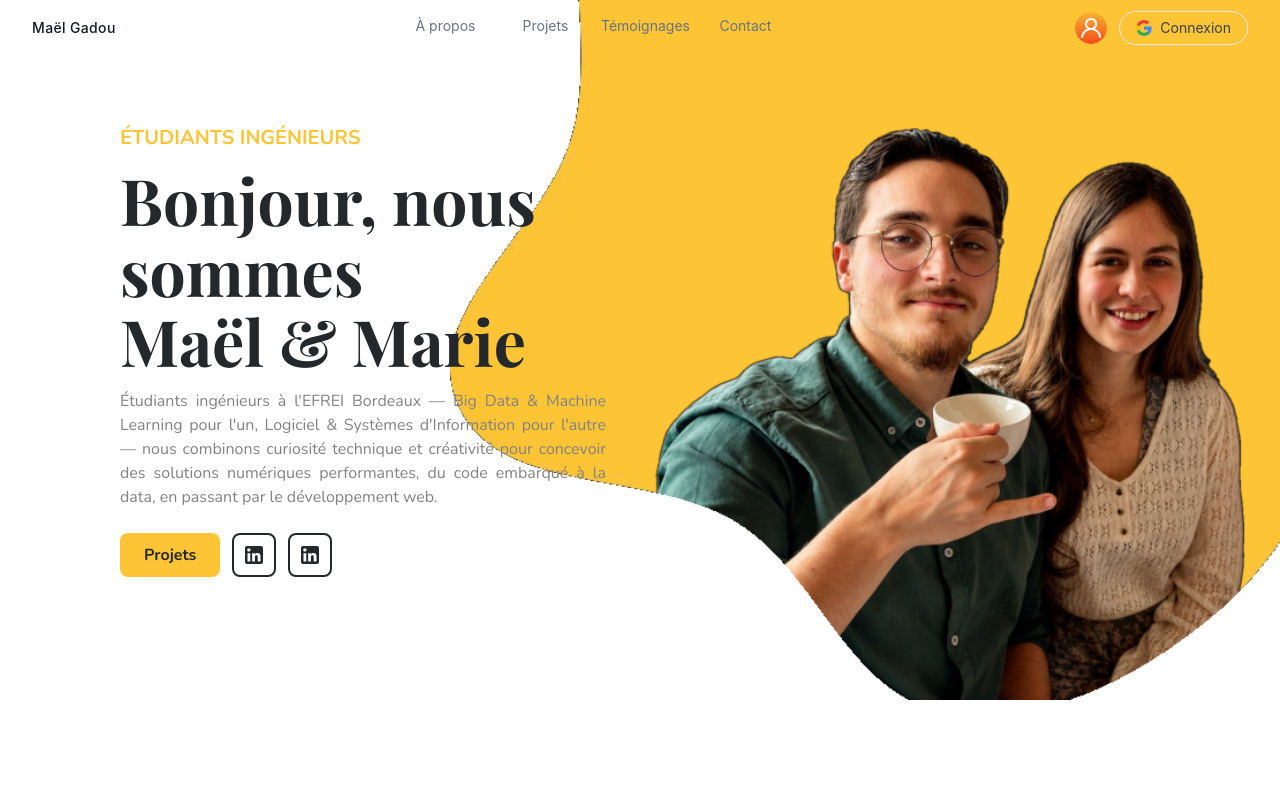
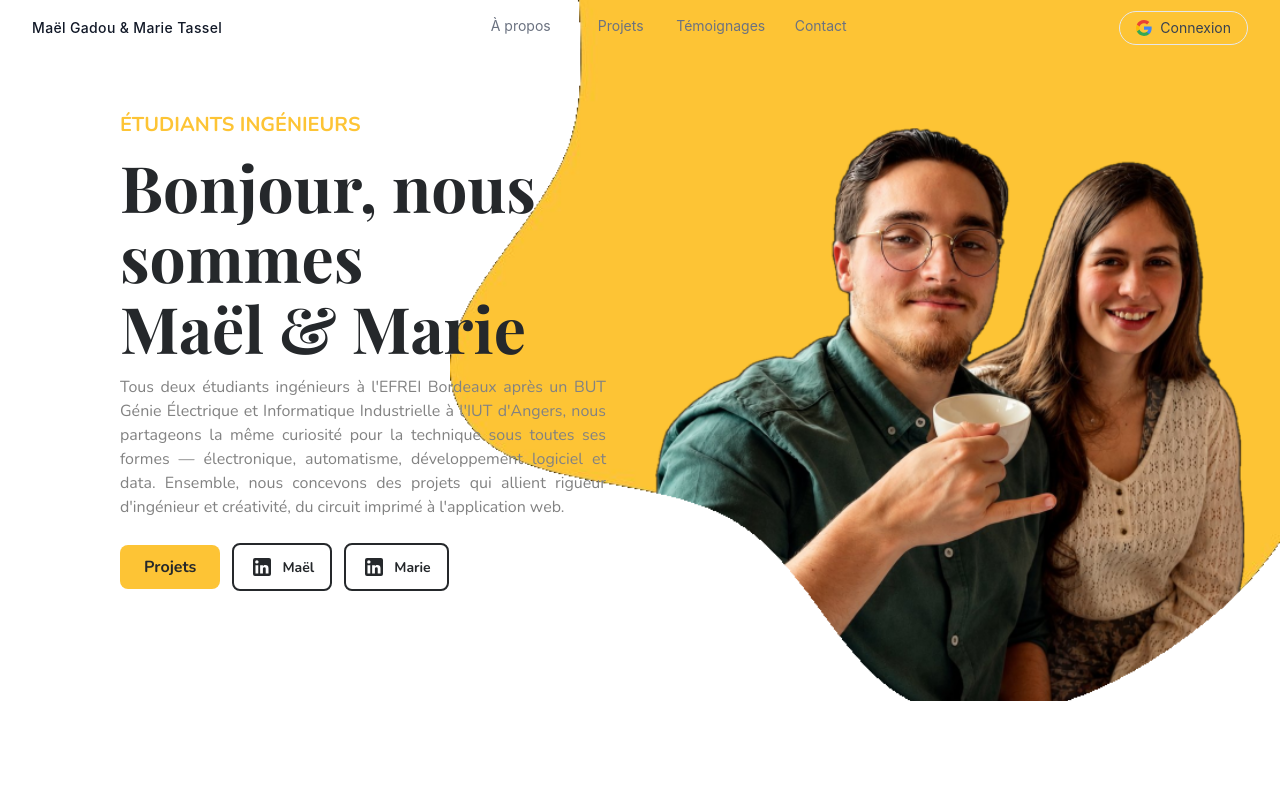
Before and after one commit to Lesgad/Portefolio, a React (Vite) app: page / in a window 1280 px wide. Shown: the top 800 px of the page. Built offline with nearby package versions, Linux system fonts and the light colour scheme; no server answers; the database is empty.

Commit message:
mise à jour 2

```diff
--- a/src/components/About.tsx
+++ b/src/components/About.tsx
@@ -119,7 +119,7 @@ export default function About() {
             photoSrc={photo}
             name="Maël Gadou"
             role="Ingénieur Big Data & Machine Learning"
-            bio="Étudiant en Ingénieur Big Data & Machine Learning à l'EFREI Bordeaux après un BUT Génie Électrique et Informatique Industrielle à l'IUT d'Angers, je me passionne pour la robotique, l'automatisme et l'intelligence artificielle. Curieux, rigoureux et toujours en quête d'apprentissage, je transforme chaque défi technique en opportunité de progresser."
+            bio="Passionné de robotique et d'automatisme depuis mon BUT Génie Électrique et Informatique Industrielle à l'IUT d'Angers, j'ai rejoint l'EFREI Bordeaux pour me spécialiser en Big Data & Machine Learning. Entre programmation, électronique et cybersécurité, j'aime comprendre comment les systèmes fonctionnent pour mieux les améliorer. En dehors des écrans, on me retrouve aux arts martiaux, au tir sportif ou à bricoler dans mon coin."
             cv="/cv.pdf"
             initials="MG"
           />
@@ -127,7 +127,7 @@ export default function About() {
             photoSrc={photo2}
             name="Marie Tassel"
             role="Ingénieure Logiciel & Systèmes d'Information"
-            bio="Étudiante en Cycle Ingénieur Logiciel et Système d'Information à l'EFREI Bordeaux après un BUT Génie Électrique et Informatique Industrielle, parcours Électronique et Systèmes Embarqués, à l'IUT d'Angers. Curieuse de comprendre le monde qui m'entoure, j'aime concevoir, programmer et tester, avec autonomie et esprit d'équipe."
+            bio="Curieuse de comprendre le monde qui m'entoure, j'ai suivi un BUT Génie Électrique et Informatique Industrielle, parcours Électronique et Systèmes Embarqués, à l'IUT d'Angers, avant de rejoindre le Cycle Ingénieur Logiciel et Systèmes d'Information de l'EFREI Bordeaux. J'aime autant concevoir une carte électronique que développer et tester des outils logiciels, comme lors de mon alternance chez Diebold Nixdorf. Côté loisirs, je grimpe au mur d'escalade et joue du piano."
             cv="/cv2.pdf"
             initials="MT"
             reverse
--- a/src/components/Contact.tsx
+++ b/src/components/Contact.tsx
@@ -2,6 +2,47 @@ import { useReducer, type FormEvent } from 'react'
 import { contactSchema, type ContactFormValues } from '../schemas/contact'
 import { submitContactMessage } from '../services/contacts'
 import { sendContactEmail } from '../services/email'
+
+function InstagramIcon() {
+  return (
+    <svg xmlns="http://www.w3.org/2000/svg" width="20" height="20" viewBox="0 0 24 24" fill="currentColor">
+      <path d="M7.8 2h8.4C19.4 2 22 4.6 22 7.8v8.4a5.8 5.8 0 0 1-5.8 5.8H7.8C4.6 22 2 19.4 2 16.2V7.8A5.8 5.8 0 0 1 7.8 2m-.2 2A3.6 3.6 0 0 0 4 7.6v8.8C4 18.39 5.61 20 7.6 20h8.8a3.6 3.6 0 0 0 3.6-3.6V7.6C20 5.61 18.39 4 16.4 4H7.6m9.65 1.5a1.25 1.25 0 0 1 1.25 1.25A1.25 1.25 0 0 1 17.25 8 1.25 1.25 0 0 1 16 6.75a1.25 1.25 0 0 1 1.25-1.25M12 7a5 5 0 0 1 5 5 5 5 0 0 1-5 5 5 5 0 0 1-5-5 5 5 0 0 1 5-5m0 2a3 3 0 0 0-3 3 3 3 0 0 0 3 3 3 3 0 0 0 3-3 3 3 0 0 0-3-3Z" />
+    </svg>
+  )
+}
+
+function LinkedInIcon() {
+  return (
+    <svg xmlns="http://www.w3.org/2000/svg" width="20" height="20" viewBox="0 0 24 24" fill="currentColor">
+      <path d="M19 3A2 2 0 0 1 21 5V19A2 2 0 0 1 19 21H5A2 2 0 0 1 3 19V5A2 2 0 0 1 5 3H19M18.5 18.5V13.2A3.26 3.26 0 0 0 15.24 9.94C14.39 9.94 13.4 10.46 12.92 11.24V10.13H10.13V18.5H12.92V13.57C12.92 12.8 13.54 12.17 14.31 12.17A1.4 1.4 0 0 1 15.71 13.57V18.5H18.5M6.88 8.56A1.68 1.68 0 0 0 8.56 6.88C8.56 5.95 7.81 5.19 6.88 5.19A1.69 1.69 0 0 0 5.19 6.88C5.19 7.81 5.95 8.56 6.88 8.56M8.27 18.5V10.13H5.5V18.5H8.27Z" />
+    </svg>
+  )
+}
+
+function EmailIcon() {
+  return (
+    <svg xmlns="http://www.w3.org/2000/svg" width="20" height="20" viewBox="0 0 24 24" fill="currentColor">
+      <path d="M20 4H4c-1.1 0-2 .9-2 2v12c0 1.1.9 2 2 2h16c1.1 0 2-.9 2-2V6c0-1.1-.9-2-2-2zm0 4-8 5-8-5V6l8 5 8-5v2z" />
+    </svg>
+  )
+}
+
+const people = [
+  {
+    name: 'Maël Gadou',
+    links: [
+      { label: 'Instagram', href: 'https://www.instagram.com/maelgadou/', icon: <InstagramIcon /> },
+      { label: 'LinkedIn', href: 'https://www.linkedin.com/in/maël-gadou-489678295/', icon: <LinkedInIcon /> },
+      { label: 'Email', href: 'mailto:mael.gadou@yopmail.com', icon: <EmailIcon /> },
+    ],
+  },
+  {
+    name: 'Marie Tassel',
+    links: [
+      { label: 'LinkedIn', href: 'https://www.linkedin.com/in/marie-tassel-8129152bb', icon: <LinkedInIcon /> },
+    ],
+  },
+]
 
 type ContactField = keyof ContactFormValues
 
@@ -74,7 +115,7 @@ export default function Contact() {
   }
 
   return (
-    <section id="contact" style={{ backgroundColor: '#F5F6FA', paddingTop: '80px', paddingBottom: '80px' }}>
+    <section id="contact" style={{ backgroundColor: '#F5F6FA', position: 'relative', overflow: 'hidden', paddingTop: '40px', paddingBottom: '160px' }}>
 
       {/* Titre */}
       <div style={{ textAlign: 'center' }}>
@@ -97,7 +138,7 @@ export default function Contact() {
       </div>
 
       {/* Formulaire */}
-      <form style={{ width: '400px', margin: '48px auto 0', display: 'flex', flexDirection: 'column', gap: '24px' }} onSubmit={handleSubmit}>
+      <form style={{ width: '400px', margin: '32px auto 0', display: 'flex', flexDirection: 'column', gap: '16px' }} onSubmit={handleSubmit}>
 
         {/* Nom */}
         <div style={{ display: 'flex', flexDirection: 'column', gap: '8px' }}>
@@ -165,7 +206,7 @@ export default function Contact() {
             Message
           </label>
           <textarea
-            rows={5}
+            rows={4}
             value={state.values.message}
             onChange={(e) => dispatch({ type: 'FIELD_CHANGE', field: 'message', value: e.target.value })}
             style={{
@@ -224,6 +265,48 @@ export default function Contact() {
 
       </form>
 
+      {/* Réseaux sociaux + copyright */}
+      <div className="flex flex-col items-center" style={{ position: 'relative', zIndex: 1, gap: '24px', marginTop: '32px' }}>
+        <div className="flex flex-wrap items-start justify-center" style={{ gap: '64px' }}>
+          {people.map((person) => (
+            <div key={person.name} className="flex flex-col items-center" style={{ gap: '12px' }}>
+              <span style={{ fontFamily: 'Nunito, sans-serif', fontWeight: 700, fontSize: '14px', color: '#25282B' }}>
+                {person.name}
+              </span>
+              <div className="flex items-center" style={{ gap: '12px' }}>
+                {person.links.map((link) => (
+                  <a
+                    key={link.label}
+                    href={link.href}
+                    target="_blank"
+                    rel="noopener noreferrer"
+                    aria-label={`${link.label} ${person.name}`}
+                    className="flex items-center justify-center transition-opacity hover:opacity-80"
+                    style={{ width: '40px', height: '40px', borderRadius: '8px', backgroundColor: '#25282B', color: '#FFFFFF' }}
+                  >
+                    {link.icon}
+                  </a>
+                ))}
+              </div>
+            </div>
+          ))}
+        </div>
+
+        <p style={{ fontFamily: 'Nunito, sans-serif', fontSize: '14px', color: '#828282', margin: 0 }}>
+          Maël Gadou & Marie Tassel — 2026
+        </p>
+      </div>
+
+      {/* Vague jaune décorative */}
+      <svg
+        viewBox="0 0 1440 320"
+        preserveAspectRatio="none"
+        aria-hidden="true"
+        style={{ position: 'absolute', bottom: 0, left: 0, width: '100%', height: '160px', zIndex: 0 }}
+      >
+        <path d="M0,100 C 200,180 400,200 600,180 C 760,150 1080,60 1440,20 L1440,320 L0,320 Z" fill="#FDC435" />
+      </svg>
+
     </section>
   )
 }
--- a/src/components/Footer.tsx
+++ /dev/null
@@ -1,85 +0,0 @@
-function InstagramIcon() {
-  return (
-    <svg xmlns="http://www.w3.org/2000/svg" width="24" height="24" viewBox="0 0 24 24" fill="currentColor">
-      <path d="M7.8 2h8.4C19.4 2 22 4.6 22 7.8v8.4a5.8 5.8 0 0 1-5.8 5.8H7.8C4.6 22 2 19.4 2 16.2V7.8A5.8 5.8 0 0 1 7.8 2m-.2 2A3.6 3.6 0 0 0 4 7.6v8.8C4 18.39 5.61 20 7.6 20h8.8a3.6 3.6 0 0 0 3.6-3.6V7.6C20 5.61 18.39 4 16.4 4H7.6m9.65 1.5a1.25 1.25 0 0 1 1.25 1.25A1.25 1.25 0 0 1 17.25 8 1.25 1.25 0 0 1 16 6.75a1.25 1.25 0 0 1 1.25-1.25M12 7a5 5 0 0 1 5 5 5 5 0 0 1-5 5 5 5 0 0 1-5-5 5 5 0 0 1 5-5m0 2a3 3 0 0 0-3 3 3 3 0 0 0 3 3 3 3 0 0 0 3-3 3 3 0 0 0-3-3Z" />
-    </svg>
-  )
-}
-
-function LinkedInIcon() {
-  return (
-    <svg xmlns="http://www.w3.org/2000/svg" width="24" height="24" viewBox="0 0 24 24" fill="currentColor">
-      <path d="M19 3A2 2 0 0 1 21 5V19A2 2 0 0 1 19 21H5A2 2 0 0 1 3 19V5A2 2 0 0 1 5 3H19M18.5 18.5V13.2A3.26 3.26 0 0 0 15.24 9.94C14.39 9.94 13.4 10.46 12.92 11.24V10.13H10.13V18.5H12.92V13.57C12.92 12.8 13.54 12.17 14.31 12.17A1.4 1.4 0 0 1 15.71 13.57V18.5H18.5M6.88 8.56A1.68 1.68 0 0 0 8.56 6.88C8.56 5.95 7.81 5.19 6.88 5.19A1.69 1.69 0 0 0 5.19 6.88C5.19 7.81 5.95 8.56 6.88 8.56M8.27 18.5V10.13H5.5V18.5H8.27Z" />
-    </svg>
-  )
-}
-
-function EmailIcon() {
-  return (
-    <svg xmlns="http://www.w3.org/2000/svg" width="24" height="24" viewBox="0 0 24 24" fill="currentColor">
-      <path d="M20 4H4c-1.1 0-2 .9-2 2v12c0 1.1.9 2 2 2h16c1.1 0 2-.9 2-2V6c0-1.1-.9-2-2-2zm0 4-8 5-8-5V6l8 5 8-5v2z" />
-    </svg>
-  )
-}
-
-const people = [
-  {
-    name: 'Maël Gadou',
-    links: [
-      { label: 'Instagram', href: 'https://www.instagram.com/maelgadou/', icon: <InstagramIcon /> },
-      { label: 'LinkedIn', href: 'https://www.linkedin.com/in/maël-gadou-489678295/', icon: <LinkedInIcon /> },
-      { label: 'Email', href: 'mailto:mael.gadou@yopmail.com', icon: <EmailIcon /> },
-    ],
-  },
-  {
-    name: 'Marie Tassel',
-    links: [
-      { label: 'LinkedIn', href: 'https://www.linkedin.com/in/marie-tassel-8129152bb', icon: <LinkedInIcon /> },
-    ],
-  },
-]
-
-export default function Footer() {
-  return (
-    <footer className="w-full border-t border-gray-200 bg-white py-10">
-      <div className="flex flex-col items-center" style={{ gap: '32px' }}>
-
-        {/* Une colonne par personne */}
-        <div className="flex flex-wrap items-start justify-center" style={{ gap: '64px' }}>
-          {people.map((person) => (
-            <div key={person.name} className="flex flex-col items-center" style={{ gap: '12px' }}>
-              <span
-                style={{ fontFamily: 'Nunito, sans-serif', fontWeight: 700, fontSize: '14px', color: '#25282B' }}
-              >
-                {person.name}
-              </span>
-              <div className="flex items-center" style={{ gap: '16px' }}>
-                {person.links.map((link) => (
-                  <a
-                    key={link.label}
-                    href={link.href}
-                    target="_blank"
-                    rel="noopener noreferrer"
-                    aria-label={`${link.label} ${person.name}`}
-                    className="w-10 h-10 flex items-center justify-center text-[#25282B] hover:opacity-60 transition-opacity duration-200"
-                  >
-                    {link.icon}
-                  </a>
-                ))}
-              </div>
-            </div>
-          ))}
-        </div>
-
-        {/* Copyright */}
-        <p
-          className="text-[#828282]"
-          style={{ fontFamily: 'Nunito, sans-serif', fontSize: '16px', fontWeight: 400, lineHeight: '100%', letterSpacing: '0%' }}
-        >
-          Maël Gadou & Marie Tassel — 2026
-        </p>
-
-      </div>
-    </footer>
-  )
-}
--- a/src/components/Hero.tsx
+++ b/src/components/Hero.tsx
@@ -73,10 +73,11 @@ export default function Hero() {
             textAlign: 'justify',
           }}
         >
-          Étudiants ingénieurs à l'EFREI Bordeaux — Big Data & Machine Learning pour l'un,
-          Logiciel & Systèmes d'Information pour l'autre — nous combinons curiosité technique
-          et créativité pour concevoir des solutions numériques performantes, du code embarqué
-          à la data, en passant par le développement web.
+          Tous deux étudiants ingénieurs à l'EFREI Bordeaux après un BUT Génie Électrique et
+          Informatique Industrielle à l'IUT d'Angers, nous partageons la même curiosité pour
+          la technique sous toutes ses formes — électronique, automatisme, développement
+          logiciel et data. Ensemble, nous concevons des projets qui allient rigueur
+          d'ingénieur et créativité, du circuit imprimé à l'application web.
         </p>
 
         <div style={{ display: 'flex', alignItems: 'center', gap: '12px', marginTop: '24px' }}>
@@ -105,15 +106,19 @@ export default function Hero() {
             style={{
               display: 'flex',
               alignItems: 'center',
-              justifyContent: 'center',
-              width: '44px',
-              height: '44px',
+              gap: '8px',
+              padding: '10px 16px',
               border: '2px solid #25282B',
               borderRadius: '8px',
               color: '#25282B',
+              textDecoration: 'none',
+              fontFamily: 'Nunito, sans-serif',
+              fontWeight: 700,
+              fontSize: '14px',
             }}
           >
             <LinkedInIcon />
+            <span>Maël</span>
           </a>
 
           <a
@@ -124,15 +129,19 @@ export default function Hero() {
             style={{
               display: 'flex',
               alignItems: 'center',
-              justifyContent: 'center',
-              width: '44px',
-              height: '44px',
+              gap: '8px',
+              padding: '10px 16px',
               border: '2px solid #25282B',
               borderRadius: '8px',
               color: '#25282B',
+              textDecoration: 'none',
+              fontFamily: 'Nunito, sans-serif',
+              fontWeight: 700,
+              fontSize: '14px',
             }}
           >
             <LinkedInIcon />
+            <span>Marie</span>
           </a>
         </div>
 
--- a/src/components/Navbar.tsx
+++ b/src/components/Navbar.tsx
@@ -1,6 +1,5 @@
 import { Link } from 'react-router-dom'
 import { useAuth } from '../hooks/useAuth'
-import logo from '../assets/logo.png'
 
 const navLinks = [
   { label: 'À propos', href: '#apropos' },
@@ -21,7 +20,7 @@ function GoogleIcon() {
 }
 
 export default function Navbar() {
-  const { status, error, login } = useAuth()
+  const { status, user, error, login } = useAuth()
 
   return (
     <header style={{ position: 'fixed', top: 0, left: 0, right: 0, zIndex: 50, background: 'transparent' }} className="w-full">
@@ -32,7 +31,7 @@ export default function Navbar() {
           href="#"
           className="text-gray-900 font-medium text-sm tracking-wide hover:opacity-70 transition-opacity"
         >
-          Maël Gadou
+          Maël Gadou & Marie Tassel
         </a>
 
         {/* Liens de navigation */}
@@ -56,16 +55,20 @@ export default function Navbar() {
           ))}
         </ul>
 
-        {/* Logo + connexion */}
-        <div className="flex items-center gap-3">
-          <img src={logo} alt="Logo" className="w-8 h-8 rounded-full" />
-
+        {/* Connexion */}
         {status === 'authenticated' && (
           <Link
             to="/admin"
-              className="text-sm text-gray-500 hover:text-gray-900 transition-colors"
+            className="flex items-center gap-2 text-sm text-gray-500 hover:text-gray-900 transition-colors"
           >
-              Administration
+            {user?.photoURL ? (
+              <img src={user.photoURL} alt="" className="w-8 h-8 rounded-full" referrerPolicy="no-referrer" />
+            ) : (
+              <span className="w-8 h-8 rounded-full flex items-center justify-center text-sm font-bold text-white bg-gray-400">
+                {user?.email?.[0]?.toUpperCase() ?? '?'}
+              </span>
+            )}
+            <span>Administration</span>
           </Link>
         )}
 
@@ -79,7 +82,6 @@ export default function Navbar() {
             <span>Connexion</span>
           </button>
         )}
-        </div>
 
         {error && (
           <span className="absolute top-full right-8 mt-1 text-xs text-red-500 whitespace-nowrap">
--- a/src/layouts/RootLayout.tsx
+++ b/src/layouts/RootLayout.tsx
@@ -1,6 +1,5 @@
 import { Outlet } from 'react-router-dom'
 import Navbar from '../components/Navbar'
-import Footer from '../components/Footer'
 
 export default function RootLayout() {
   return (
@@ -10,7 +9,6 @@ export default function RootLayout() {
         <main className="flex-1">
           <Outlet />
         </main>
-        <Footer />
       </div>
     </>
   )
--- a/src/pages/LoginPage.tsx
+++ b/src/pages/LoginPage.tsx
@@ -1,5 +1,6 @@
 import { Navigate, useLocation } from 'react-router-dom'
 import { useAuth } from '../hooks/useAuth'
+import logo from '../assets/logo.png'
 
 interface LocationState {
   from?: { pathname: string }
@@ -17,6 +18,7 @@ export default function LoginPage() {
   return (
     <div className="w-full min-h-screen bg-white flex items-center justify-center">
       <div className="flex flex-col items-center text-center" style={{ gap: '16px' }}>
+        <img src={logo} alt="Logo" className="w-16 h-16 rounded-full" />
         <h1 style={{ fontFamily: '"Playfair Display", serif', fontWeight: 700, fontSize: '32px', color: '#25282B' }}>
           Connexion
         </h1>
```
Also changed, not shown: src/components/Projects.tsx (+35 -27 lines). Lines whose indentation alone changed are shown as unchanged.
